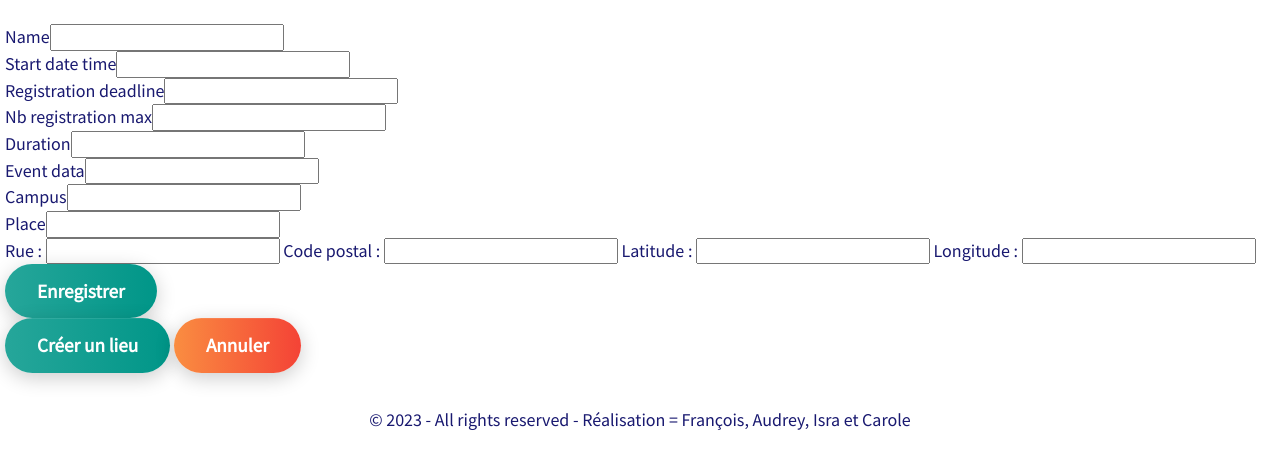
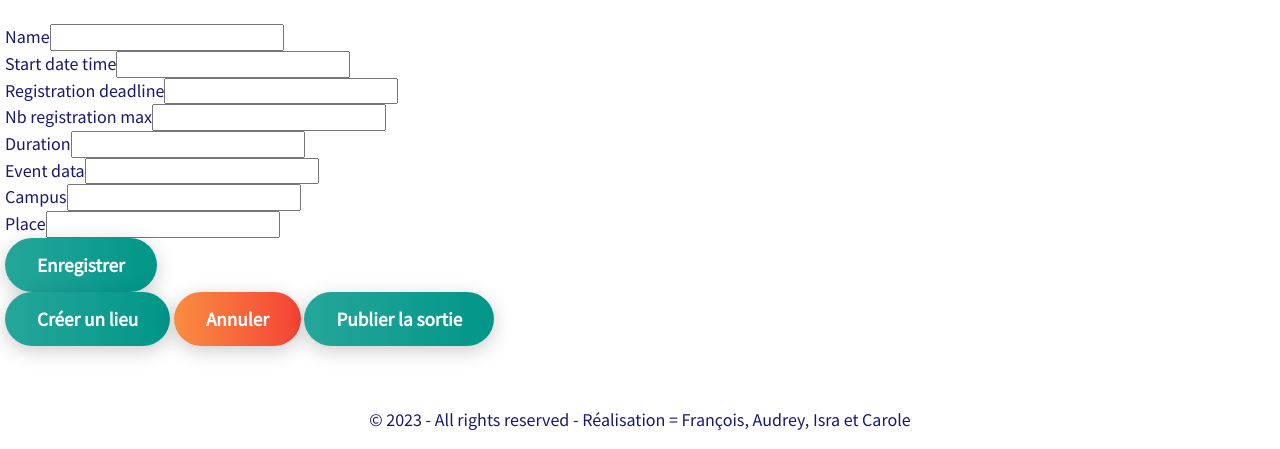
Before and after one commit to DeanCarole/sortir, a Symfony app: template templates/event/updateEvent.html.twig in a window 1280 px wide. Shown: the part 351-800 px from the top of the page. Run offline with Twig, Linux system fonts and the light colour scheme; the template is opened without the code that fills it, so the values that code supplies are empty; form fields are guessed from the names that the template uses; some libraries are stand-ins or nearby versions.

Commit message:
bouton publier sortie début

```diff
--- a/templates/event/updateEvent.html.twig
+++ b/templates/event/updateEvent.html.twig
@@ -16,20 +16,14 @@
         {{ form_row(eventForm.campus) }}
         {{ form_row(eventForm.place) }}
 <div>
-        <label for="street">Rue : </label>
-        <input type="text" name="street">
-        <label for="zipCode">Code postal : </label>
-        <input type="text" name="zipCode">
-        <label for="latitude">Latitude : </label>
-        <input type="text" name="latitude">
-        <label for="longitude">Longitude : </label>
-        <input type="text" name="longitude">
+
 </div>
         <button type="submit" class="login-button green">Enregistrer</button>
         {{ form_end(eventForm) }}
 
         <a href="{{ path('place_add') }}"><button type="button" class="login-button green">Créer un lieu</button></a>
         <a href="{{ path('main_home') }}"><button type="button" class="login-button">Annuler</button></a>
+        <a href="{{ path('event_publish', {'id' : event.id}) }}"><button type="button" class="login-button green">Publier la sortie</button></a>
 
 
     </div>
```
Also changed, not shown: src/Controller/EventController.php (+17 -0 lines).
